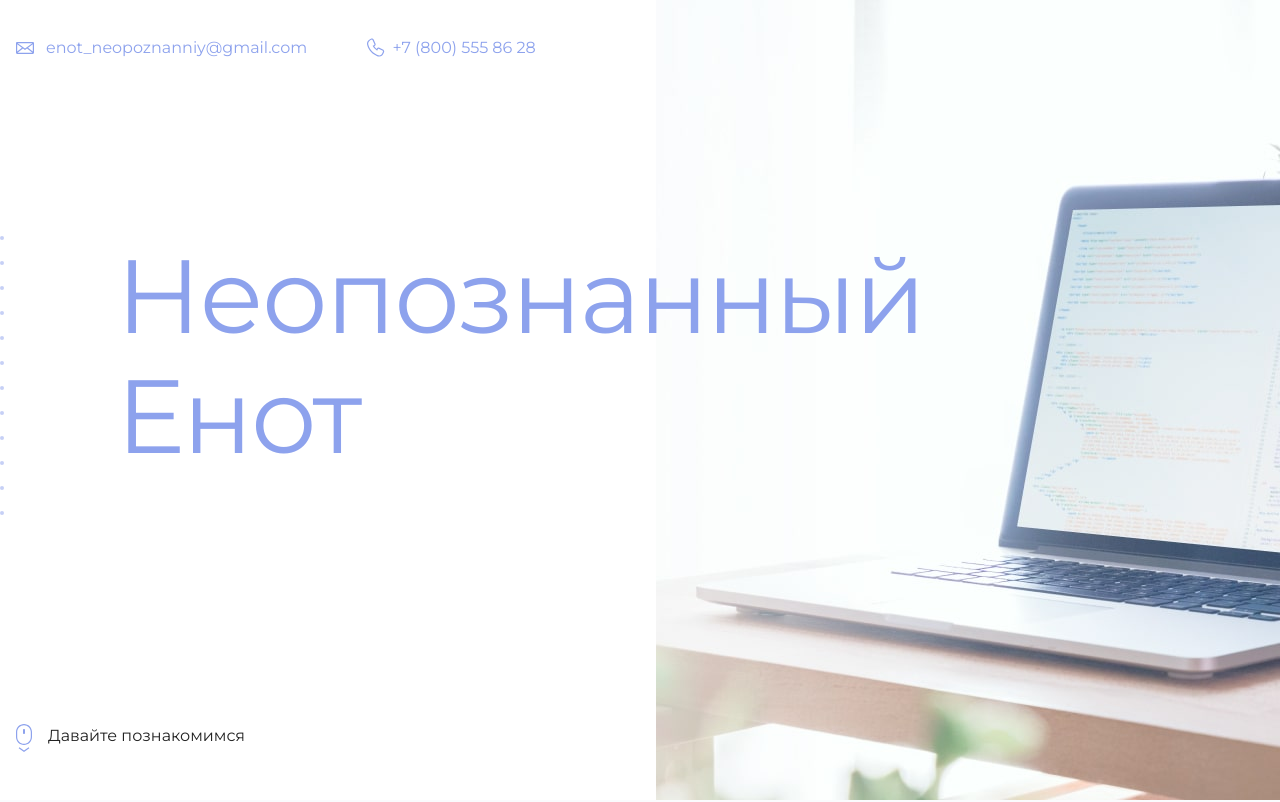
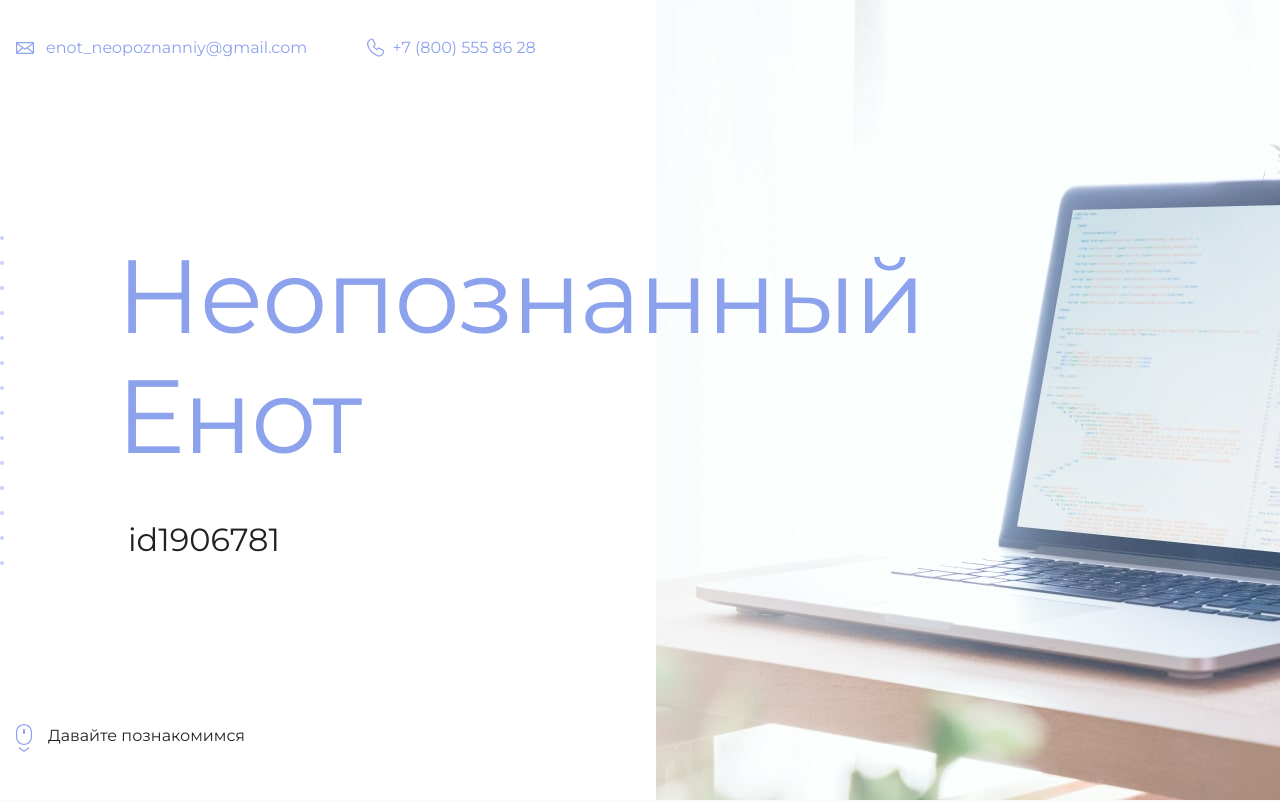
Before and after one commit to CodingKot/github-public-example-new, a plain HTML site: page index.html in a window 1280 px wide. Shown: the top 802 px of the page. Drawn offline with Linux system fonts and the light colour scheme.

Commit message:
Добавляет id

```diff
--- a/index.html
+++ b/index.html
@@ -19,7 +19,7 @@
       <section class="hero-image">
         <div class="container">
           <h1 class="heading">Неопознанный Енот</h1>
-          <p><!-- Тут ваш id на сайте Академии --></p>
+          <p>id1906781</p>
         </div>
       </section>
 
```
